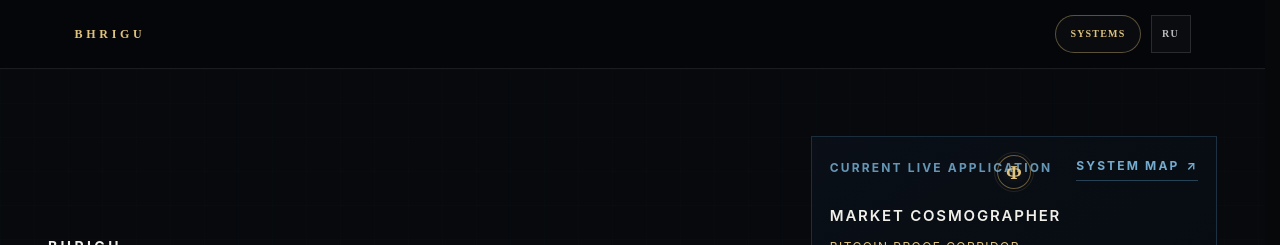
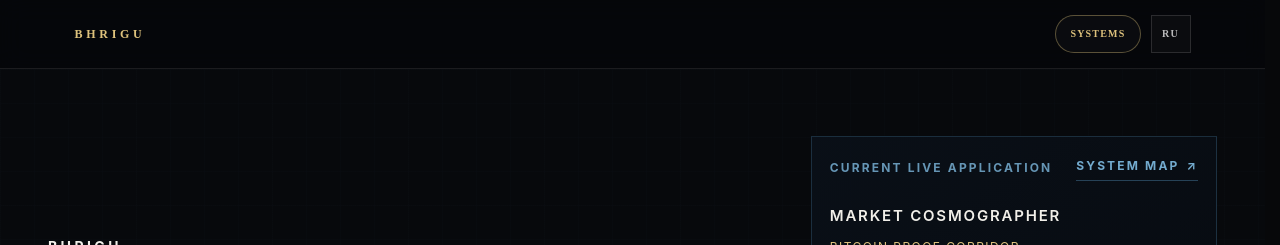
Before and after one commit to AiBhrigu/bhrigu-portal, a Next.js app: page / in a window 1280 px wide. Shown: the top 245 px of the page. Built offline with nearby package versions, Linux system fonts and the light colour scheme; no server answers.

Commit message:
fix(home): clear corridor heading overlap

```diff
--- a/pages/index.js
+++ b/pages/index.js
@@ -6,7 +6,7 @@ import {
 } from "../lib/btc-home-accepted-state";
 import styles from "./index.module.css";
 import PublicSupportRoute from "../components/btc/PublicSupportRoute";
-import { FieldAnchorGlyph, RelationGlyph } from "../components/btc/BtcSurfaceGlyphs";
+import { RelationGlyph } from "../components/btc/BtcSurfaceGlyphs";
 
 const PUBLIC_PROOF_URL =
   "https://aibhrigu.github.io/phi-cosmography-open/crypto-astro/index.html#what-changed";
@@ -472,7 +472,6 @@ export default function Home({ locale, btcAcceptedState = EMPTY_BTC_HOME_ACCEPTE
         </div>
         <div className={styles.heroVisual} aria-label={copy.systemMapAria} data-btc-status={btcAcceptedState.status} data-btc-freshness={btcAcceptedState.freshness} data-btc-synthesis={btcAcceptedState.synthesis_state} data-btc-delta={btcAcceptedState.delta_direction} data-btc-conditions={btcAcceptedState.conditions_state}>
           <nav className={styles.fieldCanvas} data-btc-field-canvas data-home-system-map aria-label={copy.systemMapLabel}>
-            <FieldAnchorGlyph className={styles.homeFieldAnchorGlyph}/>
             <div className={styles.systemMapTopline}><span>{copy.corridorEyebrow}</span><Link className={styles.systemMapLink} href={`/map?lang=${locale}`} data-home-system-map-link>{copy.systemMapLabel} <span aria-hidden="true">↗</span></Link></div>
             <div className={styles.systemRoot} data-system-role="boundary"><strong>MARKET COSMOGRAPHER</strong><small>{copy.systemMapRoot}</small></div>
             <div className={styles.systemBranches} data-system-relations="true">
--- a/pages/index.module.css
+++ b/pages/index.module.css
@@ -197,9 +197,6 @@
 .systemMapTopline { display: flex; flex-wrap: wrap; align-items: center; justify-content: space-between; gap: 10px 16px; color: rgba(128, 188, 227, 0.78); font-size: 8px; font-weight: 750; letter-spacing: 0.18em; text-transform: uppercase; }
 .systemMapLink { display: inline-flex; align-items: center; gap: 7px; color: rgba(128, 188, 227, 0.9) !important; text-decoration: none !important; border-bottom: 1px solid rgba(98, 168, 216, 0.34); padding-bottom: 4px; }
 .systemMapLink:hover, .systemMapLink:focus-visible { color: var(--home-gold-bright) !important; border-bottom-color: rgba(224, 196, 127, 0.66); outline: none; }
-.homeFieldAnchorGlyph { position: absolute !important; z-index: 3; left: 50%; top: 18px; width: 34px; height: 34px; display: grid; place-items: center; transform: translateX(-50%); border: 1px solid rgba(200, 164, 90, 0.52); border-radius: 50%; background: radial-gradient(circle, rgba(200, 164, 90, 0.08), transparent 68%); pointer-events: none; }
-.homeFieldAnchorGlyph::after { content: ""; position: absolute; inset: -4px; border: 1px solid rgba(200, 164, 90, 0.14); border-radius: 50%; }
-.homeFieldAnchorGlyph b { color: var(--home-gold-bright); font: 700 18px/1 Georgia, "Times New Roman", serif; }
 .systemRoot { display: flex; flex-wrap: wrap; align-items: baseline; justify-content: space-between; gap: 7px 12px; padding: 10px 0 11px; border: 0; border-bottom: 1px solid rgba(200, 164, 90, 0.28); background: transparent; }
 .systemRoot strong { color: var(--home-ink); font-size: 15px; letter-spacing: 0.12em; }
 .systemRoot small { color: rgba(224, 196, 127, 0.78); font-size: 8px; letter-spacing: 0.12em; text-transform: uppercase; }
```
